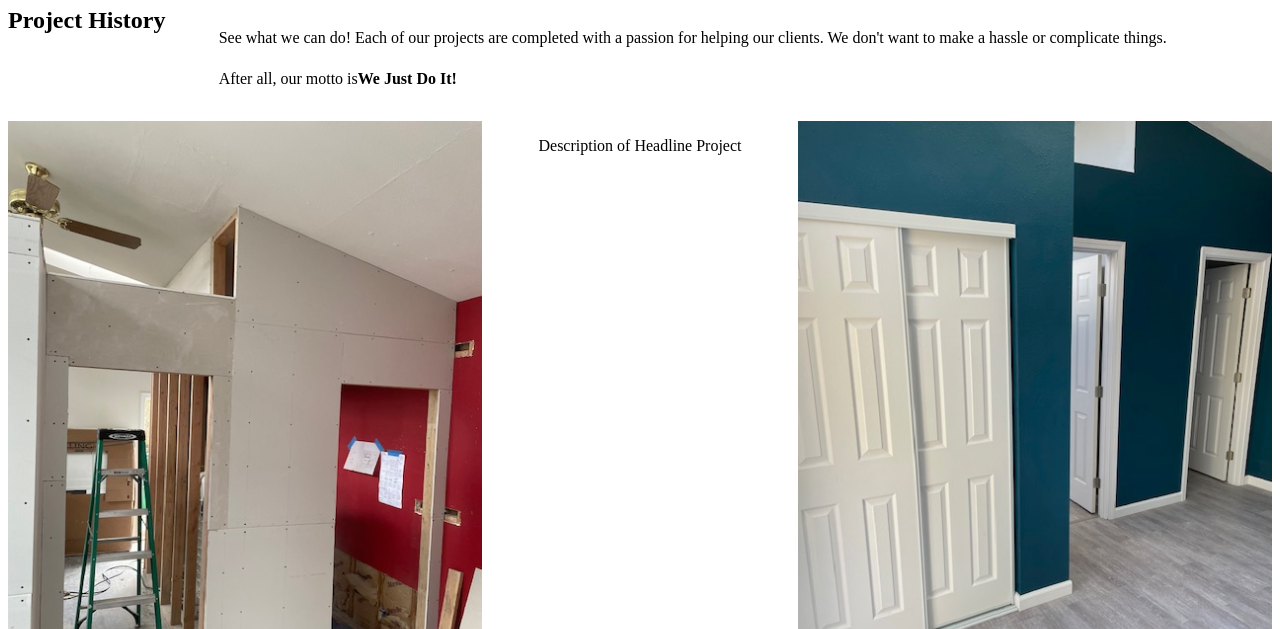
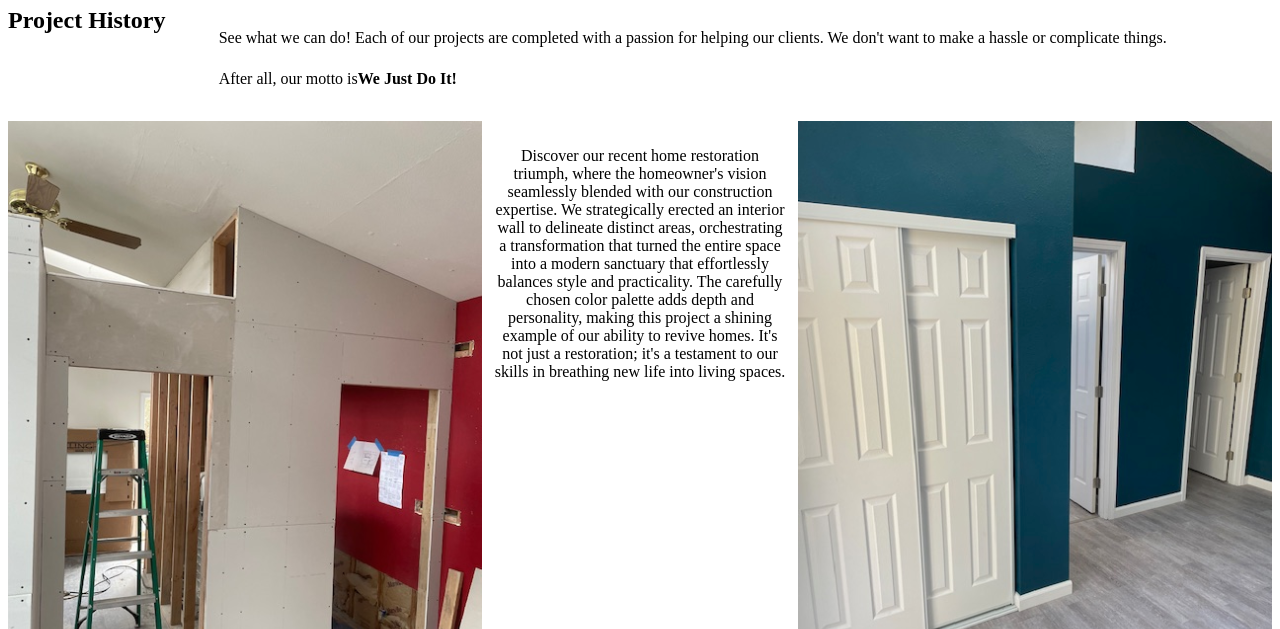
Before and after one commit to IsaiahPage24/VSCode-files, a plain HTML site: page wdd130/construction/projects.html in a window 1280 px wide. Shown: the part 171-800 px from the top of the page. Drawn offline with Linux system fonts and the light colour scheme.

Commit message:
Final Changes to submit

```diff
--- a/wdd130/construction/projects.html
+++ b/wdd130/construction/projects.html
@@ -50,7 +50,10 @@
             <img id="after-img" src="images/Watt Street After 6.jpg" alt="After picture of the same headline restoration project">
         </div>
         <p class="project-description">
-            Description of Headline Project
+            Discover our recent home restoration triumph, where the homeowner's vision seamlessly blended with our construction expertise.
+            We strategically erected an interior wall to delineate distinct areas, orchestrating a transformation that turned the entire space into a modern sanctuary that effortlessly balances style and practicality.
+            The carefully chosen color palette adds depth and personality, making this project a shining example of our ability to revive homes.
+            It's not just a restoration; it's a testament to our skills in breathing new life into living spaces.
         </p>
     </section>
     <section class="assorted-projects">
--- a/wdd130/construction/styles/style.css
+++ b/wdd130/construction/styles/style.css
@@ -220,6 +220,7 @@ footer {
 .project-description {
     grid-area: 1/4/11/5;
     text-align: center;
+    padding: 10px;
 }
 
 .assorted-projects {
```
